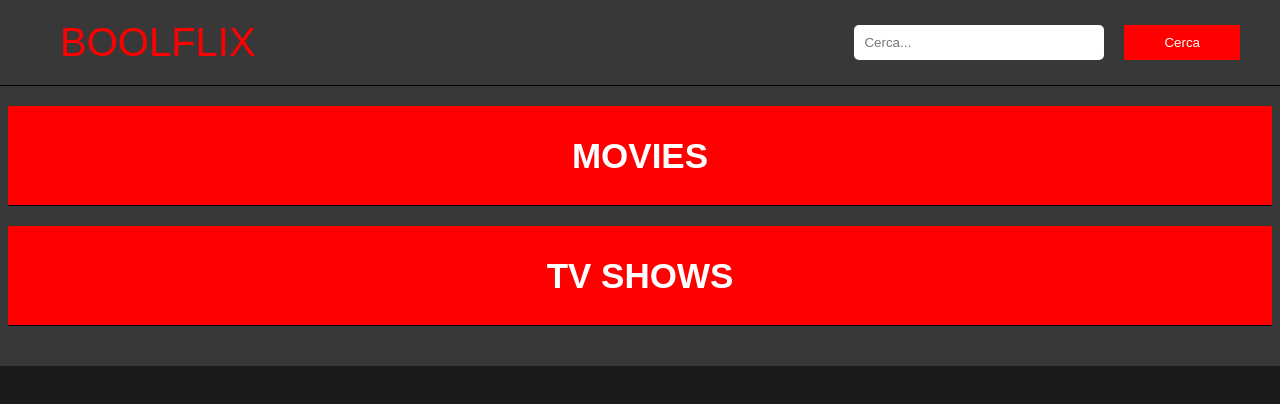
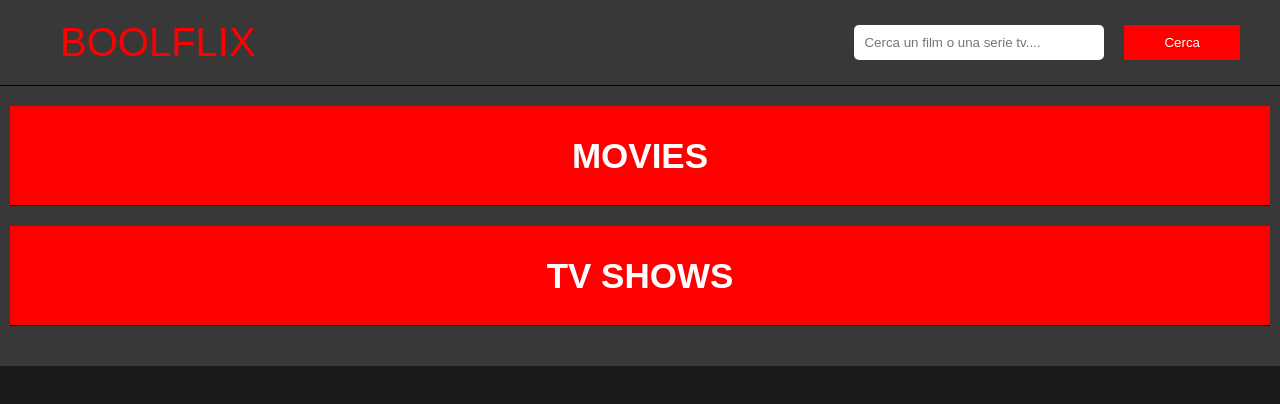
Before and after one commit to stefansimereaa/vite-boolflix, a Vue app: page / in a window 1280 px wide. Shown: the top 404 px of the page. Built offline with nearby package versions, Linux system fonts and the light colour scheme.

Commit message:
fixed comments and code

```diff
--- a/src/App.vue
+++ b/src/App.vue
@@ -15,7 +15,7 @@ export default {
   components: { AppHeader, AppMain },
   methods: {
     async inputNewWord(query) {
-      // Ottenere i risultati delle film corrispondenti alla query
+      // Ottenere i risultati dei film corrispondenti alla query
       const movies = await fetchResults('/movie', query);
       // Ottenere i risultati delle serie TV corrispondenti alla query
       const tvShows = await fetchResults('/tv', query);
--- a/src/assets/scss/style.scss
+++ b/src/assets/scss/style.scss
@@ -14,7 +14,7 @@ body {
 .container {
 	max-width: 100%;
 	margin: 0 auto;
-	padding: 0 0.5rem;
+	padding: 0 10px;
 }
 
 img {
--- a/src/components/AppMoviesCard.vue
+++ b/src/components/AppMoviesCard.vue
@@ -11,7 +11,7 @@ export default {
     },
     computed: {
         // Controllo dell'URL della bandiera in base alla lingua originale del film
-        flagUrl() {
+        flagsUrl() {
             const url = new URL(`../assets/img/${this.originalLanguage}.png`, import.meta.url);
             const lang = this.originalLanguage;
             return lang === 'it' || lang === 'en' ? url.href : null;
@@ -41,7 +41,7 @@ export default {
                     <!-- Lingua originale e flag -->
                     <div class="original-language">
                         <strong>Lingua originale: </strong>
-                        <img v-if="flagUrl" :src="flagUrl" :alt="originalLanguage" />
+                        <img v-if="flagsUrl" :src="flagsUrl" :alt="originalLanguage" />
                         <span v-else>{{ originalLanguage.toUpperCase() }}</span>
                     </div>
                     <!-- Card Rating -->
@@ -124,7 +124,7 @@ export default {
                 }
 
                 .overview-container {
-                    max-height: 200px;
+                    max-height: 250px;
                     overflow: auto;
                 }
             }
--- a/src/components/AppSearchBar.vue
+++ b/src/components/AppSearchBar.vue
@@ -16,7 +16,8 @@ export default {
 			<div class="logo">Boolflix</div>
 			<!-- Search Form -->
 			<form @submit.prevent="$emit('submitted', inputWord)" class="buttons-search">
-				<input v-model="inputWord" type="search" placeholder="Cerca..." class="form-control" />
+				<input v-model="inputWord" type="search" placeholder="Cerca un film o una serie tv...."
+					class="form-control" />
 				<button type="submit" class="btn btn-primary">Cerca</button>
 			</form>
 		</div>
```
